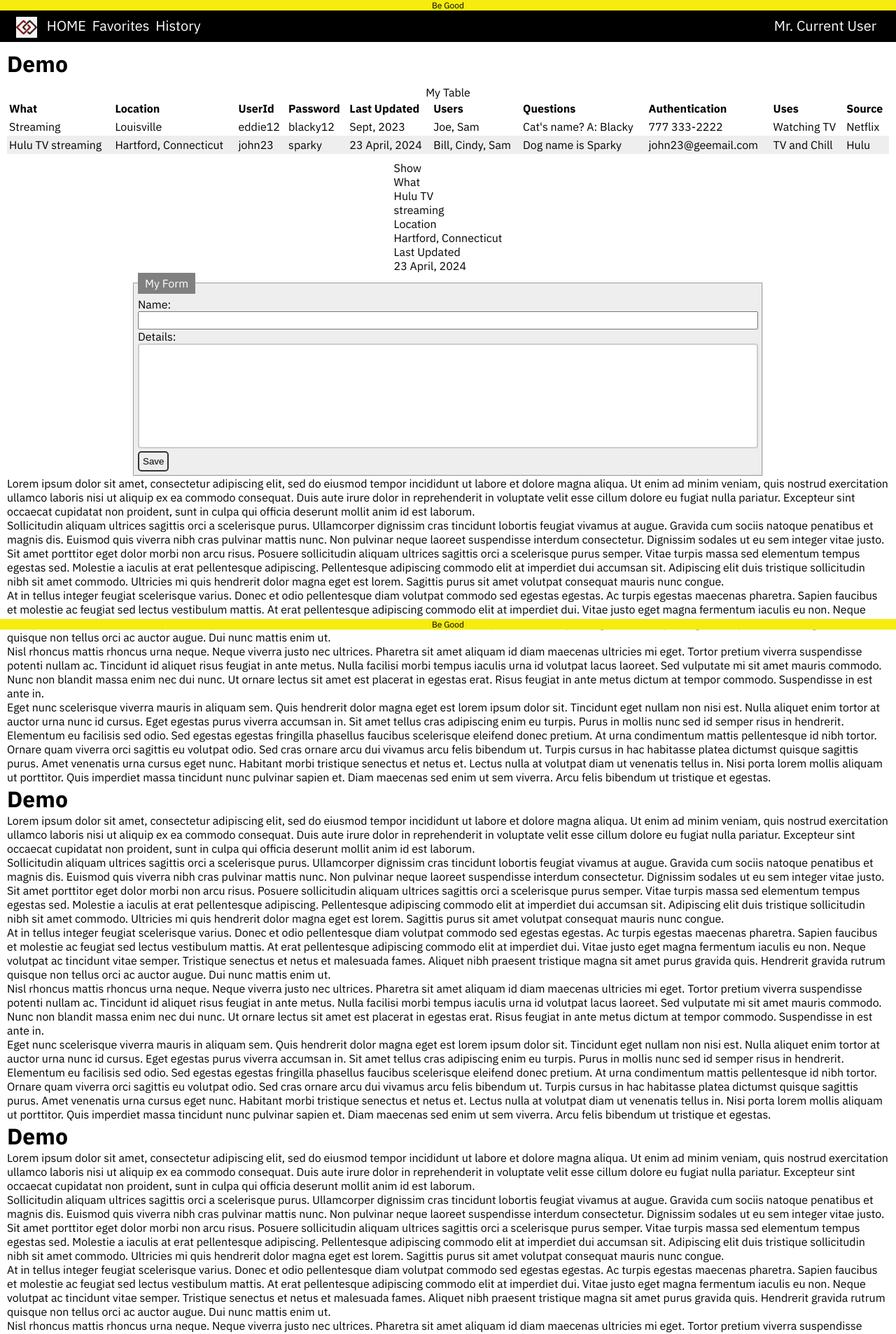
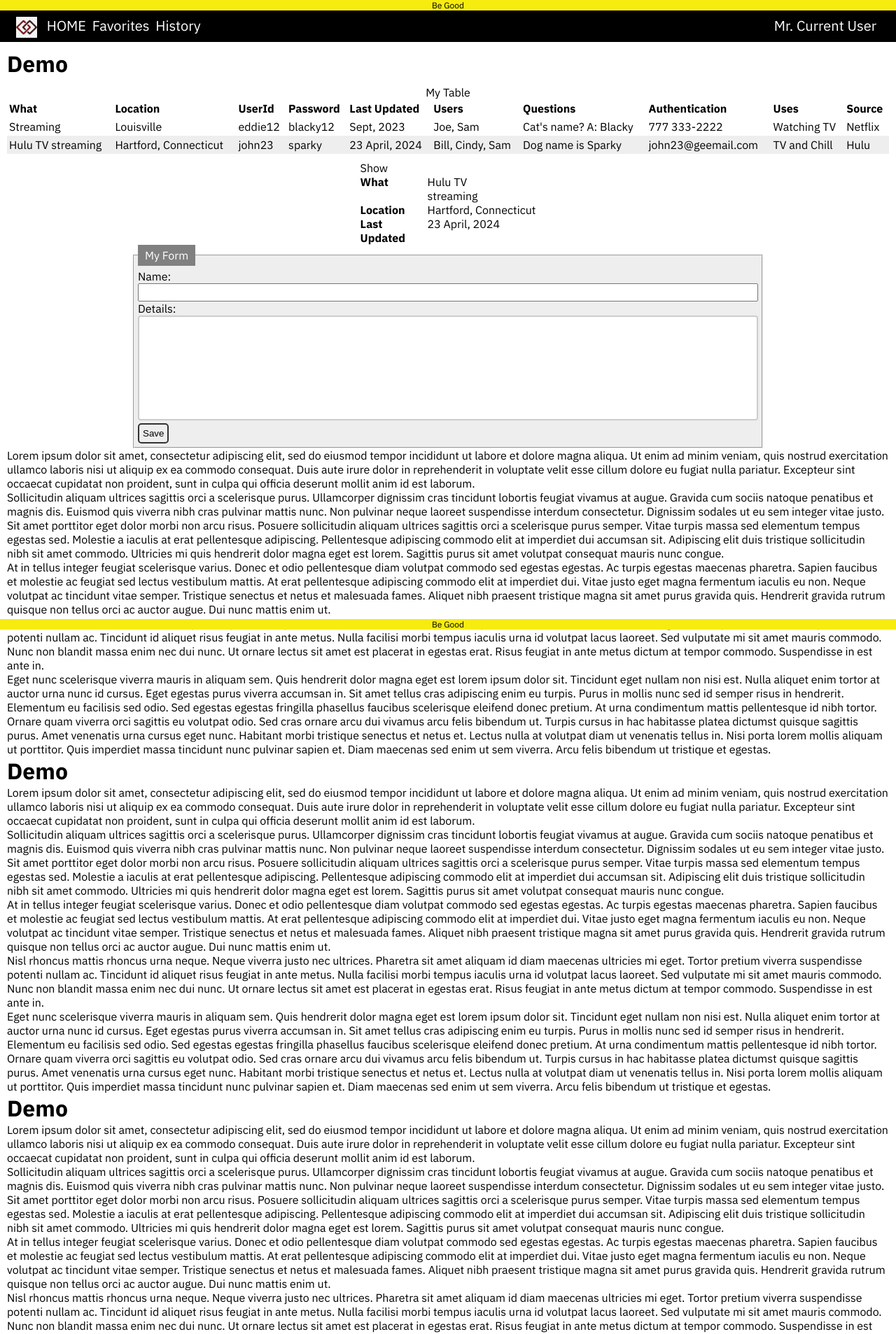
Before and after one commit to gothamgo/demo, a Jekyll site: the page built from index.html, in a window 1280 px wide. Shown: the top 1907 px of the page at 70% size. Built offline with Jekyll 4.4.1, drawn with Linux system fonts in a browser that asks for light colours.

Commit message:
Update show.html

```diff
--- a/_includes/show.html
+++ b/_includes/show.html
@@ -8,9 +8,14 @@
   }
 
   div.show-wrapper dl dt {
+    float: left;
+    clear: left;
+    width: 6em;
+    font-weight: bold;
   }
 
   div.show-wrapper dl dd {
+    float: left;
   }
 </style>
 
```
